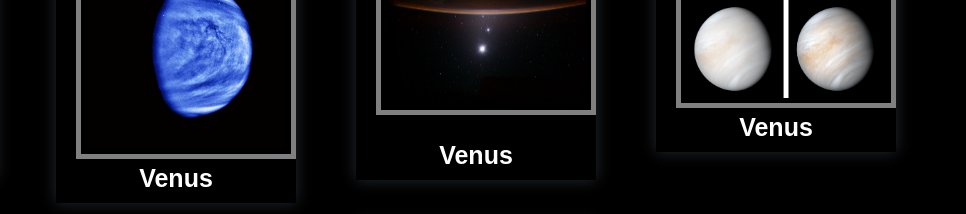
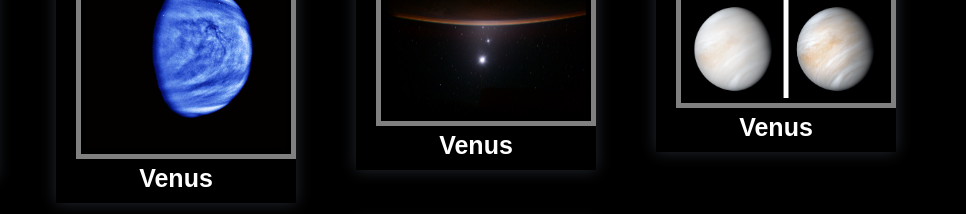
Before and after one commit to rahatn202/si_339_finalProject, a plain HTML site: page terrestrial.html in a window 1280 px wide. Shown: the part 586-800 px from the top of the page, 314-1280 px from the left. Drawn offline with Linux system fonts and the light colour scheme; a web font is replaced by a local one.

Commit message:
Add files via upload

```diff
--- a/css/style.css
+++ b/css/style.css
@@ -254,7 +254,7 @@ h1 {
 
 .planet a:hover {
     transform: scale(1.15);
-    box-shadow: 0px 0px 15px rgb(127 137 161 / 30%);
+    box-shadow: 0px 0px 20px rgb(127 137 161 / 30%);
 }
 .planet:hover {
     transform: scale(1.1);
@@ -262,9 +262,9 @@ h1 {
 }
 .planet {
     background-color: black;
-    box-shadow: 0px 0px 15px rgb(127 137 161 / 30%);
+    box-shadow: 0px 0px 30px rgba(243, 245, 249, 0.3);
     padding:  10px;
-    height: 300px;
+    height: 320px;
     transition: all 0.4s;
 
     /* border: solid grey 5px; */
--- a/terrestrial.html
+++ b/terrestrial.html
@@ -84,8 +84,8 @@
 
 
                 <div class="planet">
-                    <a href = "images/terestrialPlanet/moon_venus_jupiter_earth.jpeg" target= "_blank" data-lightbox="venus" data-title="Three planets and our moon put on a show for astronaut Scott Kelly, who spent a year aboard the International Space Station to conduct research of long-duration space flight." data_alt="Three planets and our moon put on a show for astronaut Scott Kelly."><img class=" venus"src = "images/terestrialPlanet/moon_venus_jupiter_earth.jpeg" width="200" alt = "Moon, Venus, Jupiter, Earth Lineup">
-                        <div class="names"></a>
+                    <a href = "images/terestrialPlanet/moon_venus_jupiter_earth.jpeg" target= "_blank" data-lightbox="venus" data-title="Three planets and our moon put on a show for astronaut Scott Kelly, who spent a year aboard the International Space Station to conduct research of long-duration space flight." data_alt="Three planets and our moon put on a show for astronaut Scott Kelly."><img class=" venus"src = "images/terestrialPlanet/moon_venus_jupiter_earth.jpeg" width="200" alt = "Moon, Venus, Jupiter, Earth Lineup"></a>
+                        <div class="names">
 
                             <h2>Venus</h2>
 
```
